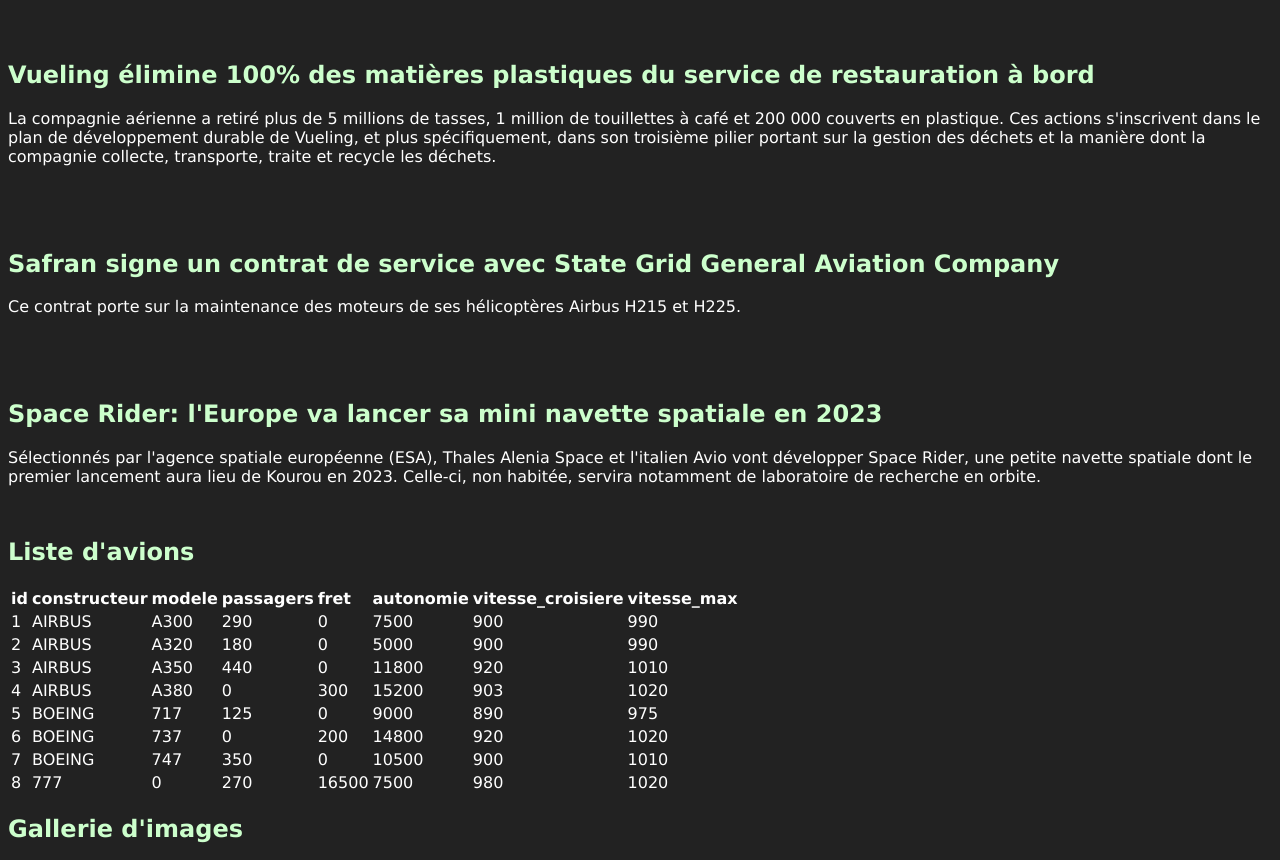
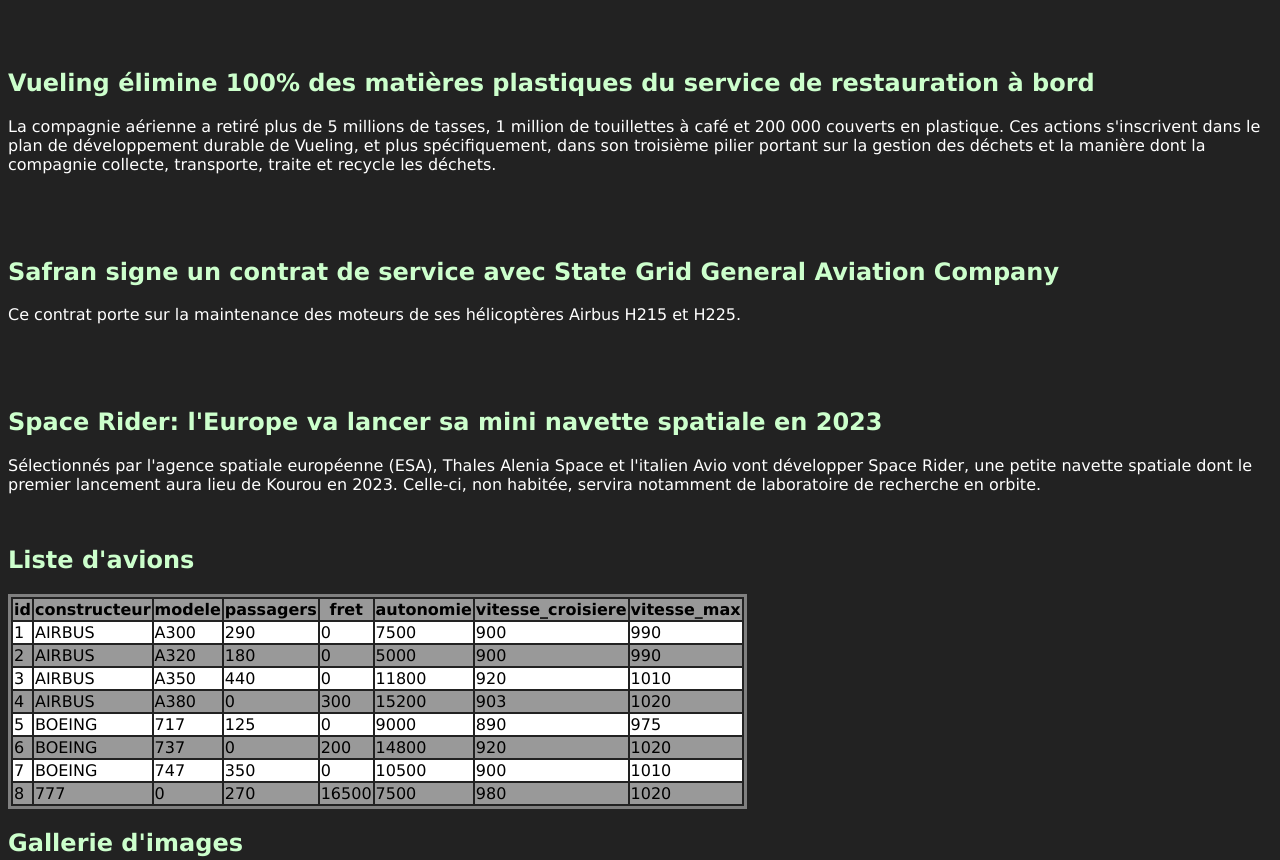
Before and after one commit to rlancesseur/ABC_2403_RL, a plain HTML site: page 06-Html&Css/Exercices/index.html in a window 1280 px wide. Shown: the part 194-1054 px from the top of the page. Drawn offline with Linux system fonts and the light colour scheme.

Commit message:
Update exercice

```diff
--- a/06-Html&Css/Exercices/assets/css/main.css
+++ b/06-Html&Css/Exercices/assets/css/main.css
@@ -53,3 +53,32 @@
     justify-content: space-around;
     flex-wrap: wrap;
 }
+
+li
+{
+    background-color: #376137;
+    margin: 2px;
+    list-style-type: none;
+    text-decoration: none;
+}
+
+li:hover
+{
+    background-color: #508a50;
+}
+
+table
+{
+    border-style: solid;
+    color: black;
+}
+
+.ligneA
+{
+    background-color: rgb(153, 153, 153);
+}
+
+.ligneB
+{
+    background-color: white;
+}
--- a/06-Html&Css/Exercices/index.html
+++ b/06-Html&Css/Exercices/index.html
@@ -48,17 +48,20 @@
 
             <h2 id="liste">Liste d'avions</h2>
             <table>
-            <tr>
-                <td><strong>id</strong></td>
-                <td><strong>constructeur</strong></td>
-                <td><strong>modele</strong></td>
-                <td><strong>passagers</strong></td>
-                <td><strong>fret</strong></td>
-                <td><strong>autonomie</strong></td>
-                <td><strong>vitesse_croisiere</strong></td>
-                <td><strong>vitesse_max</strong></td>
+                <thead>
+                    <tr class="ligneA">
+                        <th>id</th>
+                        <th>constructeur</th>
+                        <th>modele</th>
+                        <th>passagers</th>
+                        <th>fret</th>
+                        <th>autonomie</th>
+                        <th>vitesse_croisiere</th>
+                        <th>vitesse_max</th>
                     </tr>
-            <tr>
+                </thead>
+                <tbody>
+                    <tr class="ligneB">
                         <td>1</td>
                         <td>AIRBUS</td>
                         <td>A300</td>
@@ -68,7 +71,7 @@
                         <td>900</td>
                         <td>990</td>
                     </tr>
-            <tr>
+                    <tr class="ligneA">
                         <td>2</td>
                         <td>AIRBUS</td>
                         <td>A320</td>
@@ -78,7 +81,7 @@
                         <td>900</td>
                         <td>990</td>
                     </tr>
-            <tr>
+                    <tr class="ligneB">
                         <td>3</td>
                         <td>AIRBUS</td>
                         <td>A350</td>
@@ -88,7 +91,7 @@
                         <td>920</td>
                         <td>1010</td>
                     </tr>
-            <tr>
+                    <tr class="ligneA">
                         <td>4</td>
                         <td>AIRBUS</td>
                         <td>A380</td>
@@ -98,7 +101,7 @@
                         <td>903</td>
                         <td>1020</td>
                     </tr>
-            <tr>
+                    <tr class="ligneB">
                         <td>5</td>
                         <td>BOEING</td>
                         <td>717</td>
@@ -108,7 +111,7 @@
                         <td>890</td>
                         <td>975</td>
                     </tr>
-            <tr>
+                    <tr class="ligneA">
                         <td>6</td>
                         <td>BOEING</td>
                         <td>737</td>
@@ -118,7 +121,7 @@
                         <td>920</td>
                         <td>1020</td>
                     </tr>
-            <tr>
+                    <tr class="ligneB">
                         <td>7</td>
                         <td>BOEING</td>
                         <td>747</td>
@@ -128,7 +131,7 @@
                         <td>900</td>
                         <td>1010</td>
                     </tr>
-            <tr>
+                    <tr class="ligneA">
                         <td>8</td>
                         <td>777</td>
                         <td>0</td>
@@ -138,6 +141,7 @@
                         <td>980</td>
                         <td>1020</td>
                     </tr>
+            </tbody>
             </table>
 
             <h2 id="gallerie">Gallerie d'images</h2>
@@ -145,8 +149,8 @@
             <img class="avion" src="assets/img/airbus-a300.jpg" /> <!-- <p>Airbus A300</p> -->
             <img class="avion" src="assets/img/airbus-a320.jpg" /> <!-- <p>Airbus A320</p> -->
             <img class="avion" src="assets/img/airbus-a350.jpg" /> <!-- <p>Airbus A350</p> -->
-            <img class="avion" src ="assets/img/airbus-a380.jpg" /> <!-- <p>Airbus A380</p> -->
-            <img class="avion" src ="assets/img/boeing-717.jpg" /> <!-- <p>Boeing 717</p> -->
+            <img class="avion" src="assets/img/airbus-a380.jpg" /> <!-- <p>Airbus A380</p> -->
+            <img class="avion" src="assets/img/boeing-717.jpg" /> <!-- <p>Boeing 717</p> -->
             <img class="avion" src="assets/img/boeing-737.jpg" /> <!-- <p>Boeing 737</p> -->
             <img class="avion" src="assets/img/boeing-747.jpg" /> <!-- <p>Boeing 747</p> -->
             <img class="avion" src="assets/img/boeing-777.jpg" /> <!-- <p>Boeing 777</p> -->
```
Lines whose indentation alone changed are shown as unchanged.
